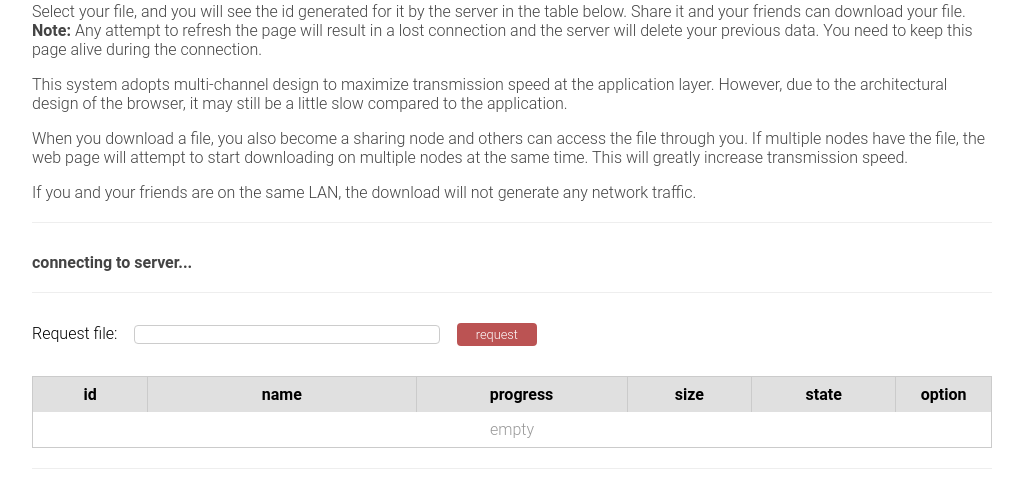
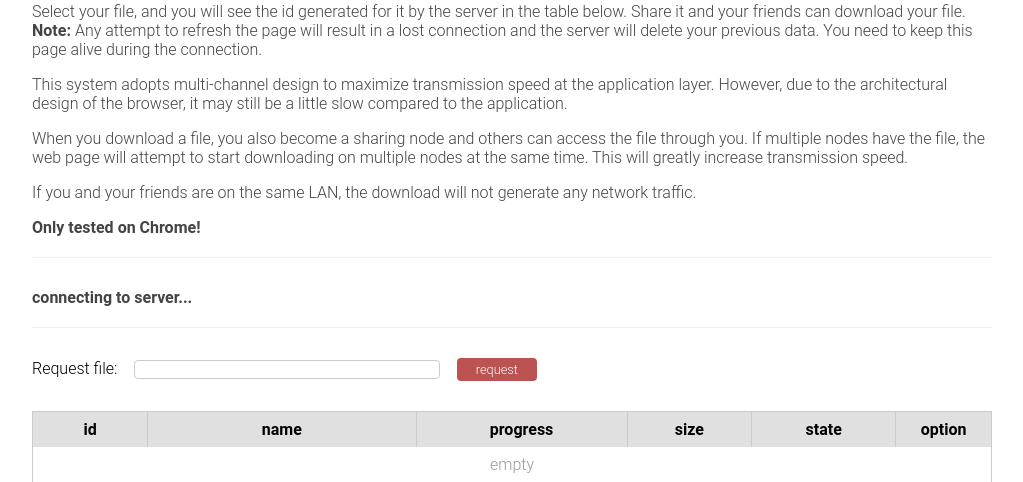
Before and after one commit to bugs-creator/WebP2P, a Flask app: page / in a window 1280 px wide. Shown: the part 136-618 px from the top of the page, without its empty margins (128-1151 px from the left). Run offline with Flask 2, Linux system fonts and the light colour scheme; some libraries are stand-ins or nearby versions.

Commit message:
add note

```diff
--- a/static/script/peer_new.js
+++ b/static/script/peer_new.js
@@ -392,6 +392,8 @@ async function createPeerConnection(target,channel_num){
     return [peerConnection,dataChannels];
 }
 
+
+
 async function requestDataChannel(target){
     let obj=await createPeerConnection(target,num_work);
     let peerConnection=obj[0];
--- a/templates/peer.html
+++ b/templates/peer.html
@@ -32,6 +32,8 @@
         <p>When you download a file, you also become a sharing node and others can access the file through you. If multiple nodes have the file, the web page will attempt to start downloading on multiple nodes at the same time. This will greatly increase transmission speed.</p>
 
         <p>If you and your friends are on the same LAN, the download will not generate any network traffic.</p>
+
+        <p><b>Only tested on Chrome!</b></p>
     </section>
     <section>
         <p  style="display: inline"><b id="connect_state">connecting to server...</b></p>
```
Also changed, not shown: WEBP2P.db.
